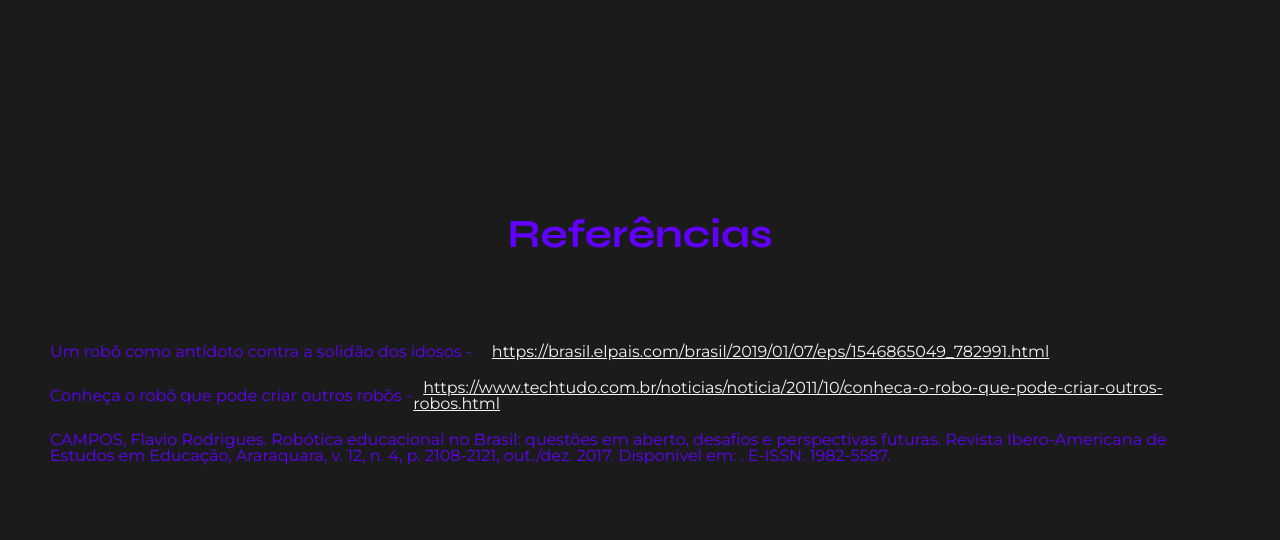
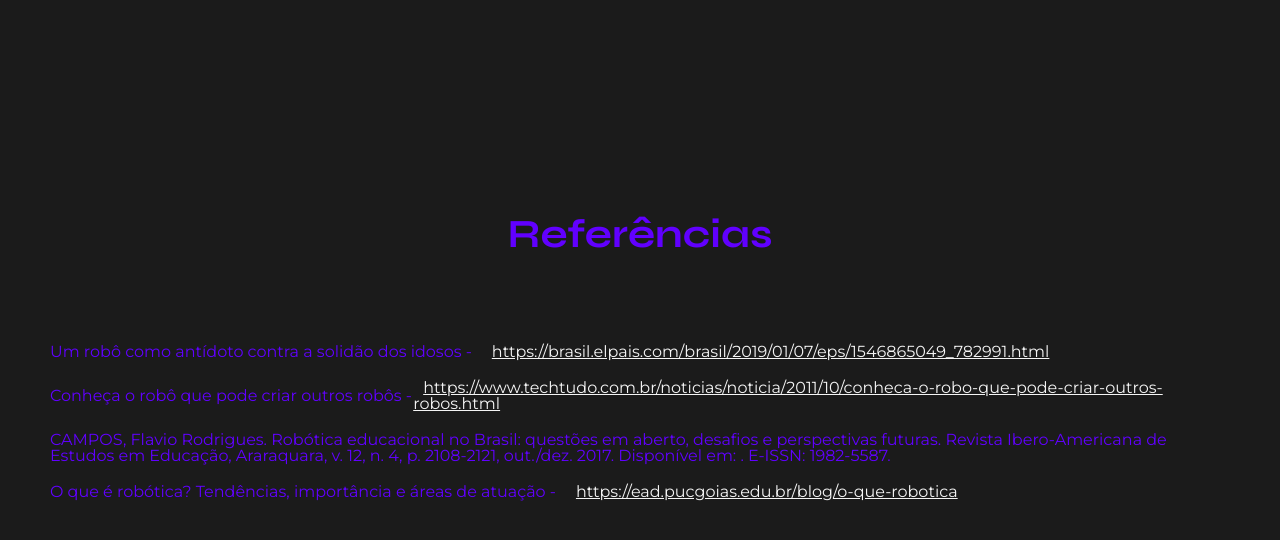
Before and after one commit to Danunesx/unimategithub.io, a plain HTML site: page index.html in a window 1280 px wide. Shown: the part 6605-7145 px from the top of the page. Drawn offline with nearby package versions, Linux system fonts and the light colour scheme.

Commit message:
add reference

```diff
--- a/index.html
+++ b/index.html
@@ -283,6 +283,10 @@
                 <div class="reference">
                     <p>CAMPOS, Flavio Rodrigues. Robótica educacional no Brasil: questões em aberto, desafios e perspectivas futuras. Revista Ibero-Americana de Estudos em Educação, Araraquara, v. 12, n. 4, p. 2108-2121, out./dez. 2017. Disponível em: . E-ISSN: 1982-5587.</p>
                 </div>
+                <div class="reference">
+                    <p>O que é robótica? Tendências, importância e áreas de atuação - </p>
+                    <a href="https://ead.pucgoias.edu.br/blog/o-que-robotica" target="_blank">https://ead.pucgoias.edu.br/blog/o-que-robotica</a>
+                </div>
             </div>
         </div>
 
```
